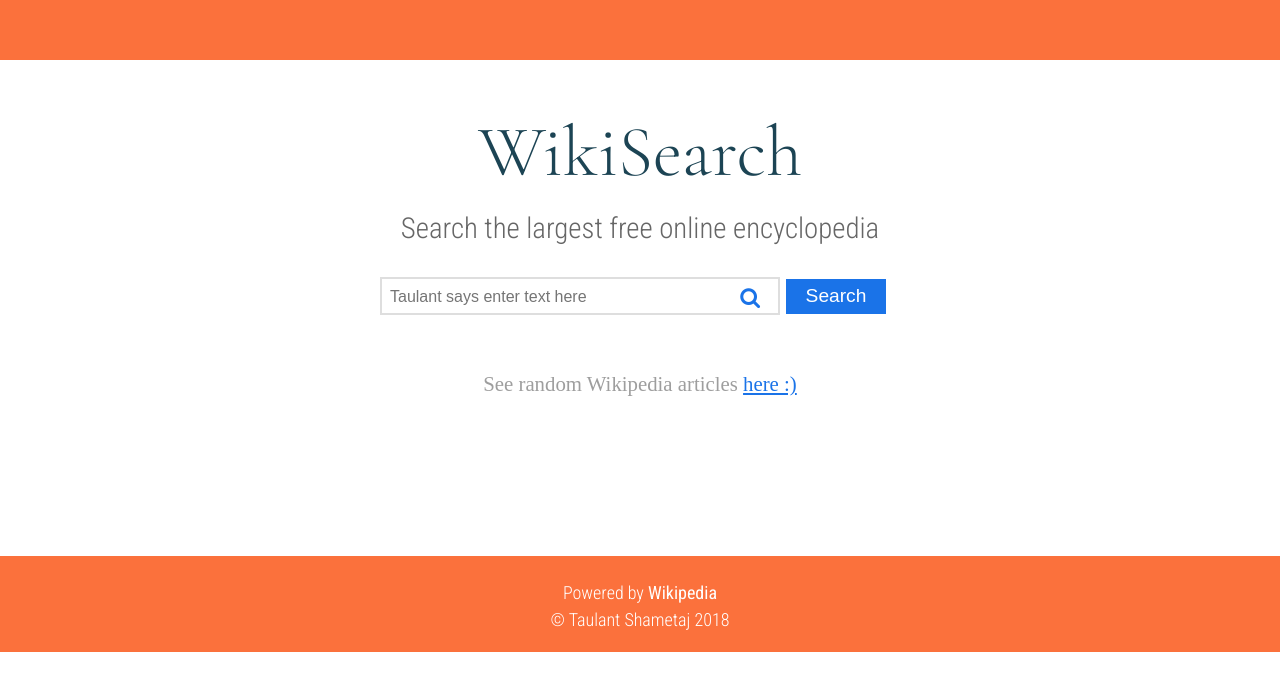
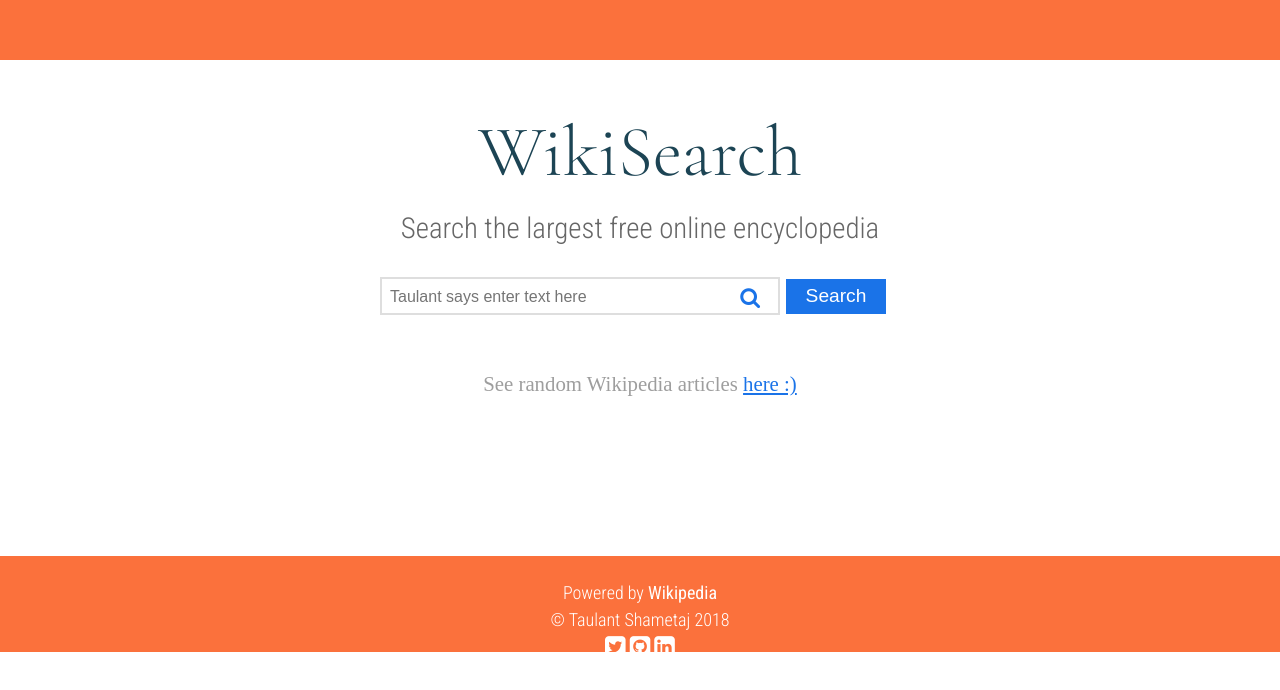
Before and after one commit to shametaj/search, a plain HTML site: page index.html in a window 1280 px wide. Drawn offline with nearby package versions, Linux system fonts and the light colour scheme.

Commit message:
Update index.html

```diff
--- a/index.html
+++ b/index.html
@@ -41,6 +41,9 @@
   <div class="credits">
     <p>Powered by <a href="https://www.wikipedia.org/" target="_blank">Wikipedia</a></p>
     <p>&copy; Taulant Shametaj 2018</p>
+    <a href="https://twitter.com/taulantshametaj" target="_blank"><span class="fa fa-twitter-square fa-lg"></span></a>
+    <a href="https://github.com/shametaj" target="_blank"><span class="fa fa-github-square fa-lg"></span></a>
+    <a href="https://gr.linkedin.com/in/taulant-shametaj-6518a191" target="_blank"><span class="fa fa-linkedin-square fa-lg"></span></a>
   </div>
 </footer>
   <script src='https://cdnjs.cloudflare.com/ajax/libs/jquery/3.1.0/jquery.min.js'></script>
```
